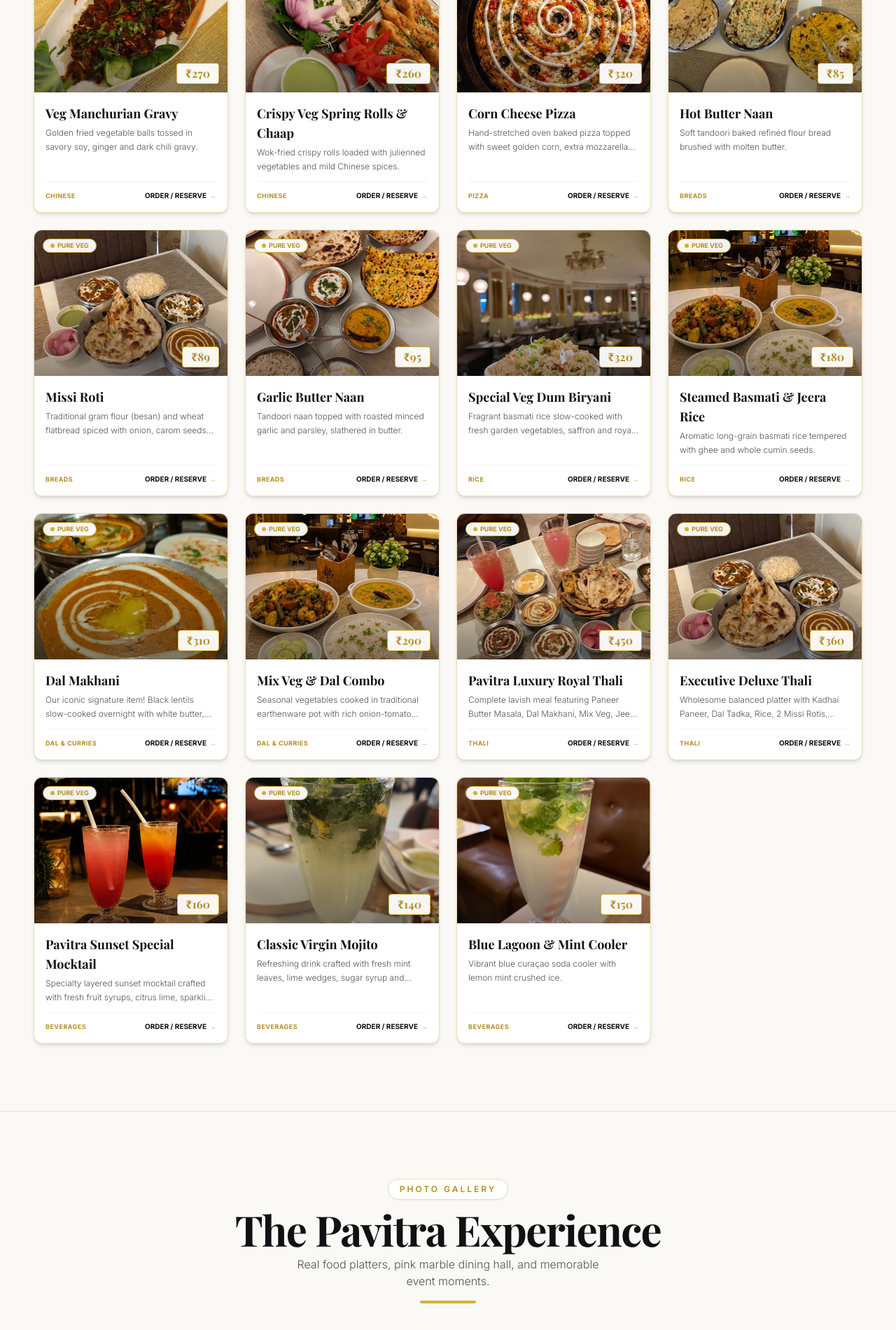
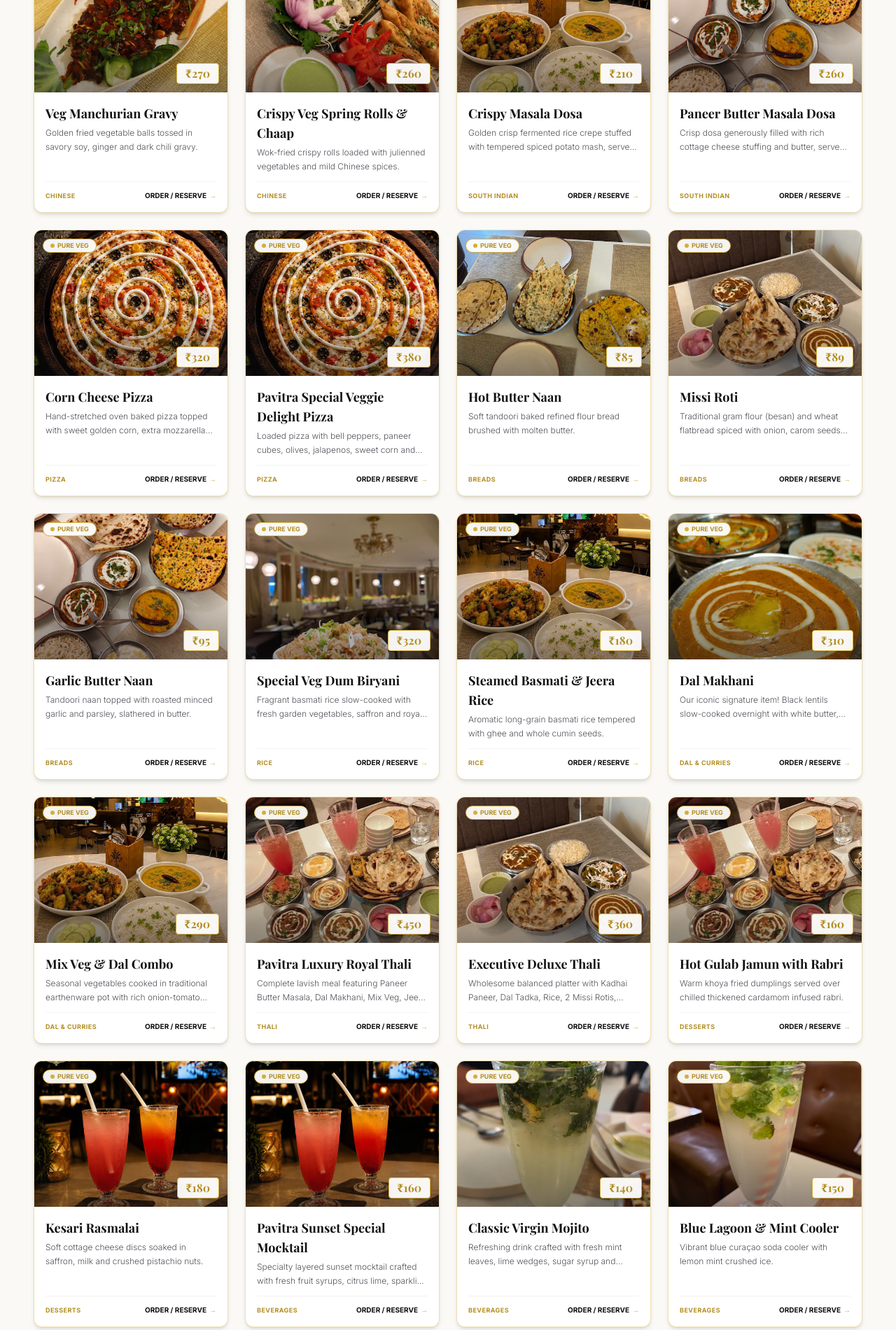
Before and after one commit to sumitxcman/The-pavitra, a Next.js app: page / in a window 1280 px wide. Shown: the part 5000-6900 px from the top of the page at 70% size. Built offline with nearby package versions, Linux system fonts and the light colour scheme; a web font is replaced by a local one.

Commit message:
Populate South Indian, Desserts, and Pizza menu categories with food dish photos

```diff
--- a/src/data/menuData.ts
+++ b/src/data/menuData.ts
@@ -179,6 +179,30 @@ export const MENU_ITEMS: MenuItem[] = [
     spicyLevel: 1,
   },
 
+  // --- SOUTH INDIAN ---
+  {
+    id: 'south-1',
+    name: 'Crispy Masala Dosa',
+    category: 'South Indian',
+    price: 210,
+    description: 'Golden crisp fermented rice crepe stuffed with tempered spiced potato mash, served with sambar & chutneys.',
+    image: '/images/mix-veg-dal-combo.png',
+    isVegetarian: true,
+    isPopular: true,
+    spicyLevel: 1,
+  },
+  {
+    id: 'south-2',
+    name: 'Paneer Butter Masala Dosa',
+    category: 'South Indian',
+    price: 260,
+    description: 'Crisp dosa generously filled with rich cottage cheese stuffing and butter, served with chutney trio.',
+    image: '/images/north-indian-feast.png',
+    isVegetarian: true,
+    isChefSpecial: true,
+    spicyLevel: 1,
+  },
+
   // --- PIZZA ---
   {
     id: 'pizza-1',
@@ -191,6 +215,17 @@ export const MENU_ITEMS: MenuItem[] = [
     isChefSpecial: true,
     isPopular: true,
     spicyLevel: 0,
+  },
+  {
+    id: 'pizza-2',
+    name: 'Pavitra Special Veggie Delight Pizza',
+    category: 'Pizza',
+    price: 380,
+    description: 'Loaded pizza with bell peppers, paneer cubes, olives, jalapenos, sweet corn and liquid cheese blend.',
+    image: '/images/corn-cheese-pizza.png',
+    isVegetarian: true,
+    isPopular: true,
+    spicyLevel: 1,
   },
 
   // --- BREADS ---
@@ -296,6 +331,28 @@ export const MENU_ITEMS: MenuItem[] = [
     spicyLevel: 1,
   },
 
+  // --- DESSERTS ---
+  {
+    id: 'dessert-1',
+    name: 'Hot Gulab Jamun with Rabri',
+    category: 'Desserts',
+    price: 160,
+    description: 'Warm khoya fried dumplings served over chilled thickened cardamom infused rabri.',
+    image: '/images/royal-thali-feast.png',
+    isVegetarian: true,
+    isPopular: true,
+  },
+  {
+    id: 'dessert-2',
+    name: 'Kesari Rasmalai',
+    category: 'Desserts',
+    price: 180,
+    description: 'Soft cottage cheese discs soaked in saffron, milk and crushed pistachio nuts.',
+    image: '/images/sunset-mocktails.png',
+    isVegetarian: true,
+    isChefSpecial: true,
+  },
+
   // --- BEVERAGES ---
   {
     id: 'bev-1',
```
